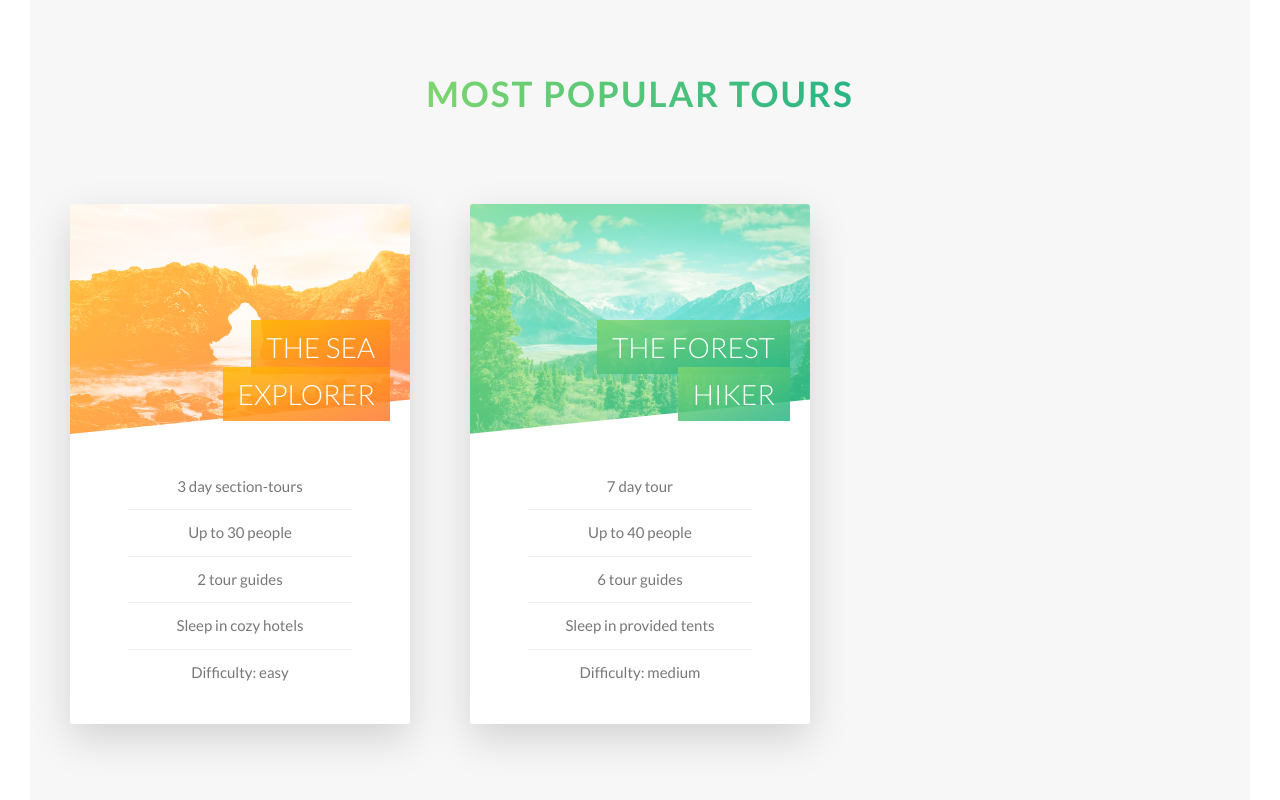
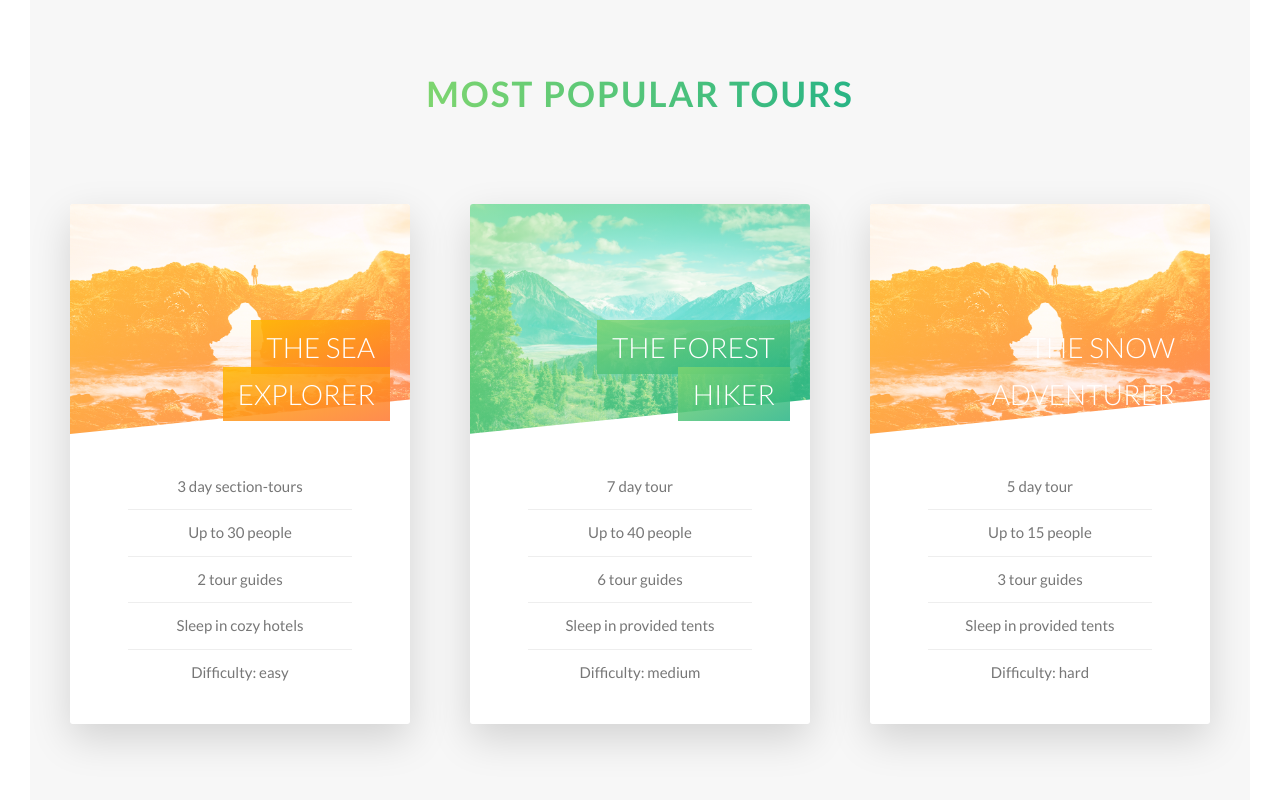
Before and after one commit to mhjarvis/Web-Design, a website: page Project 1/index.html in a window 1280 px wide. Shown: the part 2293-3093 px from the top of the page. Drawn offline with Linux system fonts and the light colour scheme.

Commit message:
Add content for the 3rd card

```diff
--- a/Project 1/index.html
+++ b/Project 1/index.html
@@ -188,7 +188,9 @@
                                         <p class="card__price-only">Only</p>
                                         <p class="card__price-value">$297</p>
                                     </div>
-                                    <a href="#" class="btn btn--white">Book now!</a>
+                                    <a href="#" class="btn btn--white"
+                                        >Book now!</a
+                                    >
                                 </div>
                             </div>
                         </div>
@@ -225,20 +227,52 @@
                                         <p class="card__price-only">Only</p>
                                         <p class="card__price-value">$297</p>
                                     </div>
-                                    <a href="#" class="btn btn--white">Book now!</a>
+                                    <a href="#" class="btn btn--white"
+                                        >Book now!</a
+                                    >
                                 </div>
                             </div>
                         </div>
                     </div>
-
-
-
-
                     <!-- CARD ELEMENT 3 OF 3-->
-
-
-
-
+                    <div class="col-1-of-3">
+                        <div class="card">
+                            <div class="card__side card__side--front">
+                                <div class="card__picture card__picture--3">
+                                    &nbsp;
+                                </div>
+                                <h4 class="card__heading">
+                                    <span
+                                        class="card__heading-span card__heading-span--3"
+                                    >
+                                        The Snow Adventurer
+                                    </span>
+                                </h4>
+                                <div class="card__details">
+                                    <ul>
+                                        <li>5 day tour</li>
+                                        <li>Up to 15 people</li>
+                                        <li>3 tour guides</li>
+                                        <li>Sleep in provided tents</li>
+                                        <li>Difficulty: hard</li>
+                                    </ul>
+                                </div>
+                            </div>
+                            <div
+                                class="card__side card__side--back card__side--back-3"
+                            >
+                                <div class="card__cta">
+                                    <div class="card__price-box">
+                                        <p class="card__price-only">Only</p>
+                                        <p class="card__price-value">$297</p>
+                                    </div>
+                                    <a href="#" class="btn btn--white"
+                                        >Book now!</a
+                                    >
+                                </div>
+                            </div>
+                        </div>
+                    </div>
                 </div>
             </section>
         </main>
```
